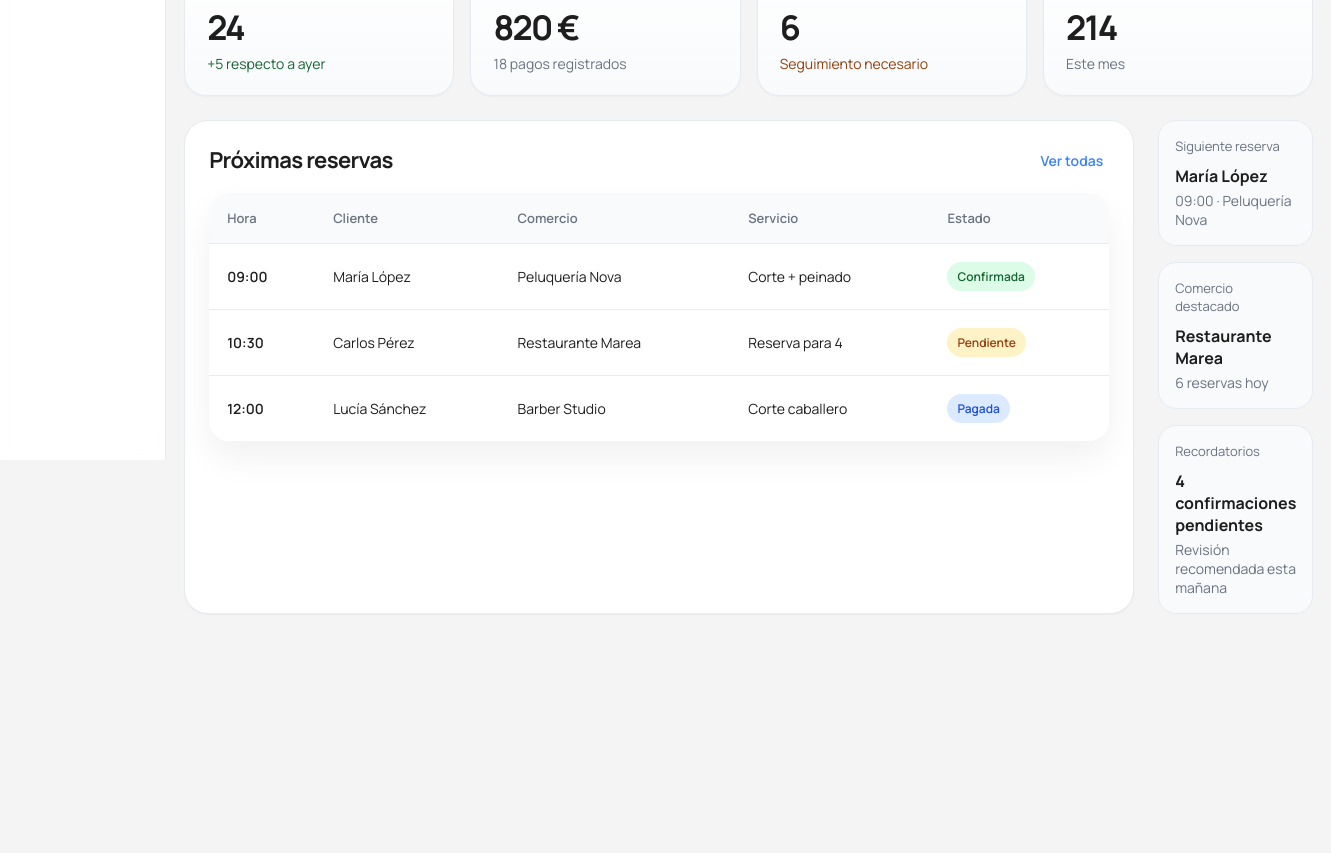
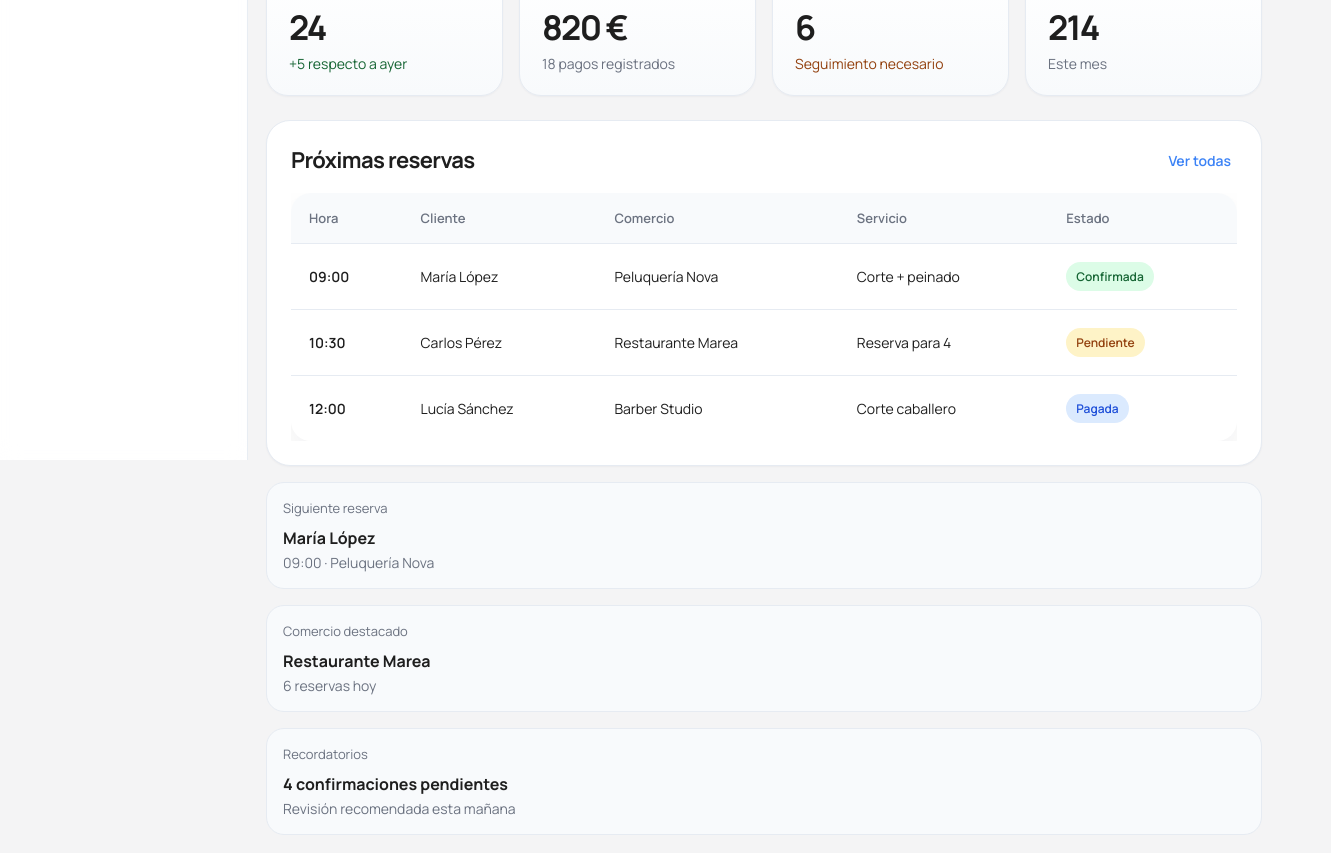
Before and after one commit to Samuelhas13/Equipo-503, a Next.js app in the folder proyecto/bookings-frontend-develop/: page /dashboard in a window 1280 px wide. Shown: the part 340-1193 px from the top of the page, 1331 px wide, since content can reach past the window. Before the commit the page ends 972 px from the top, so only its background shows below. Built offline with nearby package versions, Linux system fonts and the light colour scheme.

Commit message:
Mejora: pagina dashboard responsive

```diff
--- a/proyecto/bookings-frontend-develop/app/(admin)/dashboard/page.tsx
+++ b/proyecto/bookings-frontend-develop/app/(admin)/dashboard/page.tsx
@@ -59,8 +59,7 @@ function KpiCard({
       <p className="kpi-card__label">{title}</p>
       <h3 className="kpi-card__value">{value}</h3>
       <p
-        className={`kpi-card__meta ${
-          variant === "positive"
+        className={`kpi-card__meta ${variant === "positive"
             ? "kpi-card__meta--positive"
             : variant === "warning"
               ? "kpi-card__meta--warning"
@@ -104,7 +103,7 @@ export default function DashboardPage() {
         <KpiCard title="Clientes activos" value="214" subtitle="Este mes" />
       </section>
 
-      <section className="dashboard-grid">
+      <section className="dashboard-prueba-lg dashboard-prueba-responsive">
         <div className="section-card">
           <div className="panel-title-row">
             <h3 className="panel-title">Próximas reservas</h3>
@@ -112,7 +111,7 @@ export default function DashboardPage() {
               Ver todas
             </button>
           </div>
-
+          <div className="table-responsive">
             <table className="data-table">
               <thead>
                 <tr>
@@ -138,8 +137,9 @@ export default function DashboardPage() {
               </tbody>
             </table>
           </div>
+        </div>
 
-        <div className="info-stack">
+        <div className="info-stack dashboard-cartas-lg">
           <div className="info-box">
             <p className="info-box__eyebrow">Siguiente reserva</p>
             <p className="info-box__title">María López</p>
--- a/proyecto/bookings-frontend-develop/app/globals.css
+++ b/proyecto/bookings-frontend-develop/app/globals.css
@@ -488,12 +488,23 @@ body {
   color: var(--warning-text);
   /* APLICADO: Color cambiado a var(--warning-text) para mantener consistencia con estados de alerta */
 }
-/* Formato para el grid de la dashboard */
-.dashboard-grid {
-  display: grid;
-  grid-template-columns: 2fr 1fr;
-  gap: 24px;
+/*Formato para dashboard responsive*/
+.dashboard-prueba{
+  display: flex;
+  gap: 16px;
 }
+.dashboard-prueba-responsive {
+  display: flex;
+  flex-direction: column;
+  gap: 16px;
+}
+
+.dashboard-cartas{
+  display: flex;
+  flex-direction: column;
+  gap: 16px;
+}
+
 /* Formato para la fila del título del panel */
 .panel-title-row {
   display: flex;
```
Lines whose indentation alone changed are shown as unchanged.
